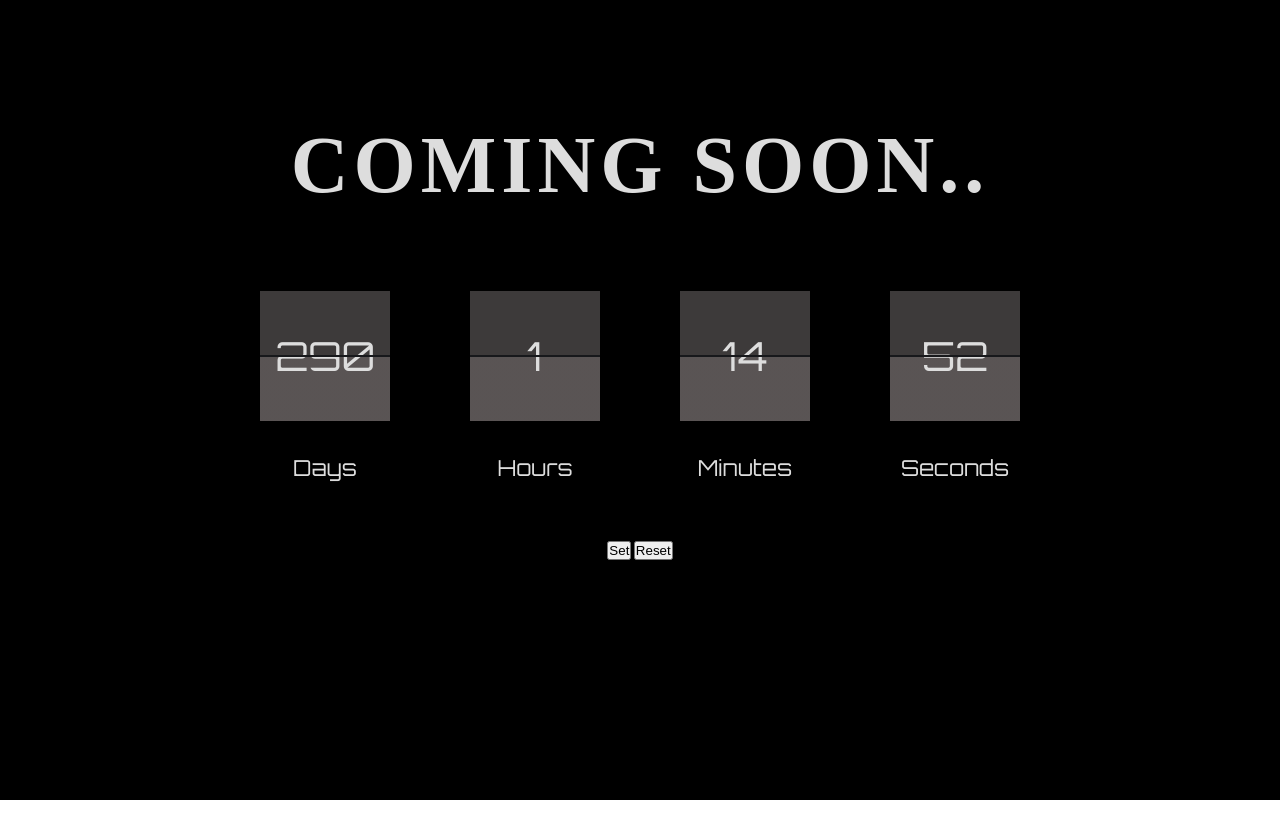
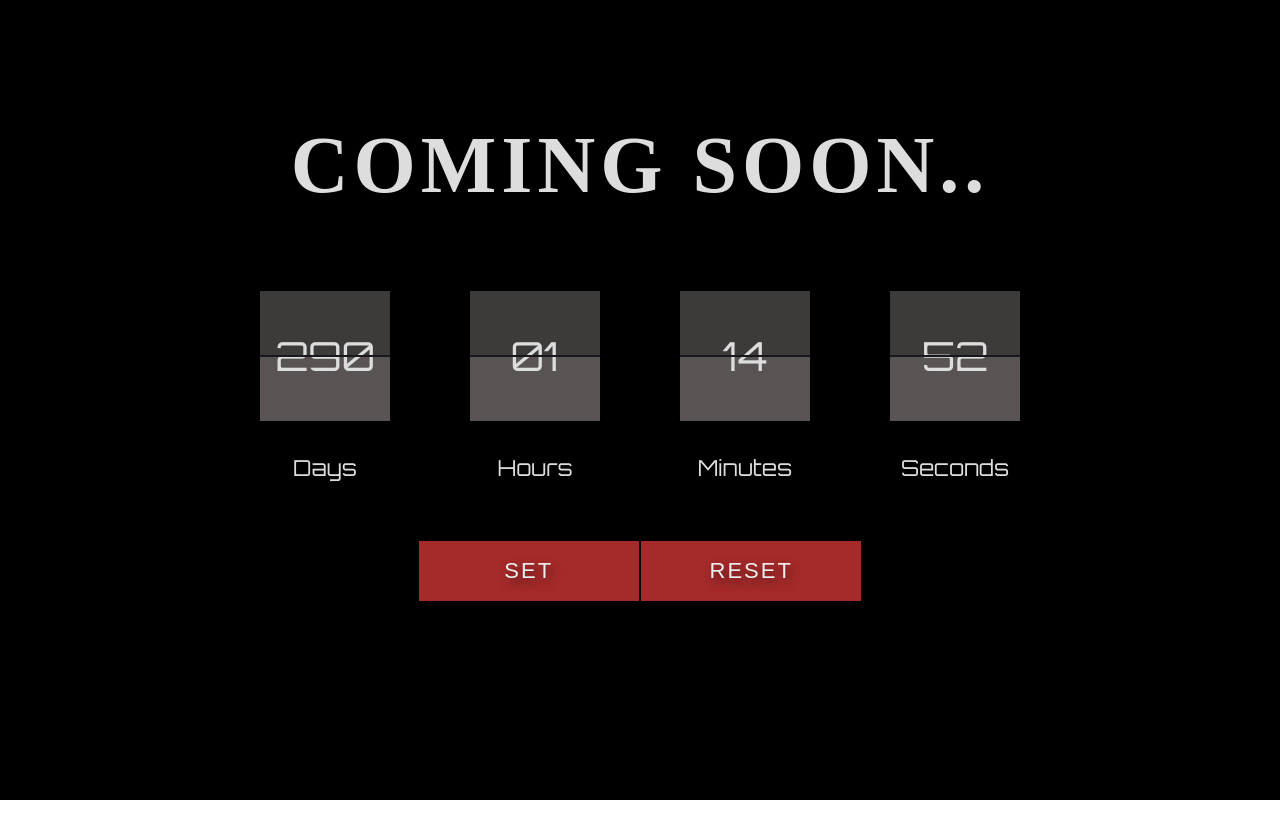
Before and after one commit to baharkose/Countdown, a plain HTML site: page index.html in a window 1280 px wide. Drawn offline with Linux system fonts and the light colour scheme.

Commit message:
finished one clock property

```diff
--- a/app.js
+++ b/app.js
@@ -17,21 +17,23 @@ const interval = setInterval(() =>{
 
         // REMAINING DAYS
 
-        const days = Math.floor(diff/(1000 * 60 * 60 *24)) // finds how many days left...  1000ms * 60 seconds * 60 minute * 24 hour
+        const days = Math.floor(diff/(1000 * 60 * 60 *24) + "") // finds how many days left...  1000ms * 60 seconds * 60 minute * 24 hour
         console.log(days);
 
         // REMAINING HOURS
-        const hours = Math.floor(diff/(1000 * 60 * 60) % 24);  // We need to use mode for finds to remaining hours
+        const hours = Math.floor(diff/(1000 * 60 * 60) % 24) + "";  // We need to use mode for finds to remaining hours
         console.log(hours);
 
 
         // REMAINING MINUTES
-        const minutes = Math.floor(diff/(1000 * 60) % 60);
+        const minutes = Math.floor(diff/(1000 * 60) % 60) + "";
         console.log(minutes);
 
         //REMAINIG SECONDS
 
-        const seconds = Math.floor(diff/(1000) % 60)
+        const seconds = Math.floor(diff/(1000) % 60) + ""; // converted string with "" for sliping -s statement
+
+
 
         // set interval method used for updated countdown inner html
 
@@ -40,13 +42,16 @@ const interval = setInterval(() =>{
 
         // data-content is used in style.css as countdown div pseudo elements.
         countdown.innerHTML = `
-            <div data-content="Days">${days}</div>
-            <div data-content="Hours">${hours}</div>
-            <div data-content="Minutes">${minutes}</div>
-            <div data-content="Seconds">${seconds}</div>
+            <div data-content="Days">${days.length === 1 ? `0${days}`: days}</div>
+            <div data-content="Hours">${hours.length === 1 ? `0${hours}`: hours}</div>
+            <div data-content="Minutes">${minutes.length === 1 ? `0${minutes}`: minutes}</div>
+            <div data-content="Seconds">${seconds.length === 1 ? `0${seconds}`: seconds}</div>
         `
 
-
+if(diff < 0){
+    clear(interval);
+    countdown.innerHTML = "<h1> Here we go!!! </h1>"
+}
 
 
 
--- a/style.css
+++ b/style.css
@@ -91,3 +91,17 @@ html{
     bottom: -6rem;
 
 }
+
+.reset{
+    width: 22rem;
+    height: 6rem;
+    border: none;
+    background-color: #a52a2a;
+    font-size: 2.2rem;
+    font-weight: 400;
+    letter-spacing: 0.2rem;
+    text-transform: uppercase;
+    color: #eeeeee;
+    text-shadow: 0.3rem .5rem 1rem rgba(0, 0, 0, 0.5);
+    box-shadow: 0.3rem .6rem rgba(0, 0, 0, 0.5);
+}
```
